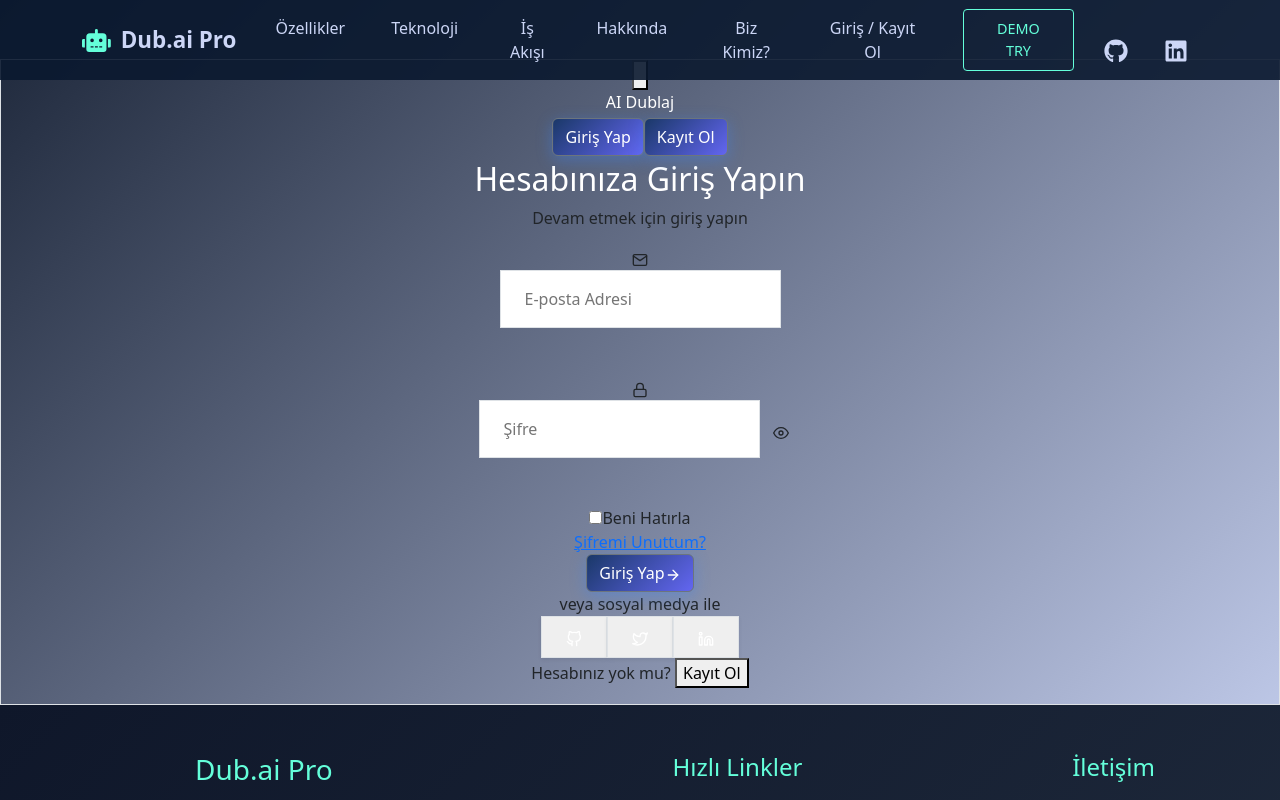
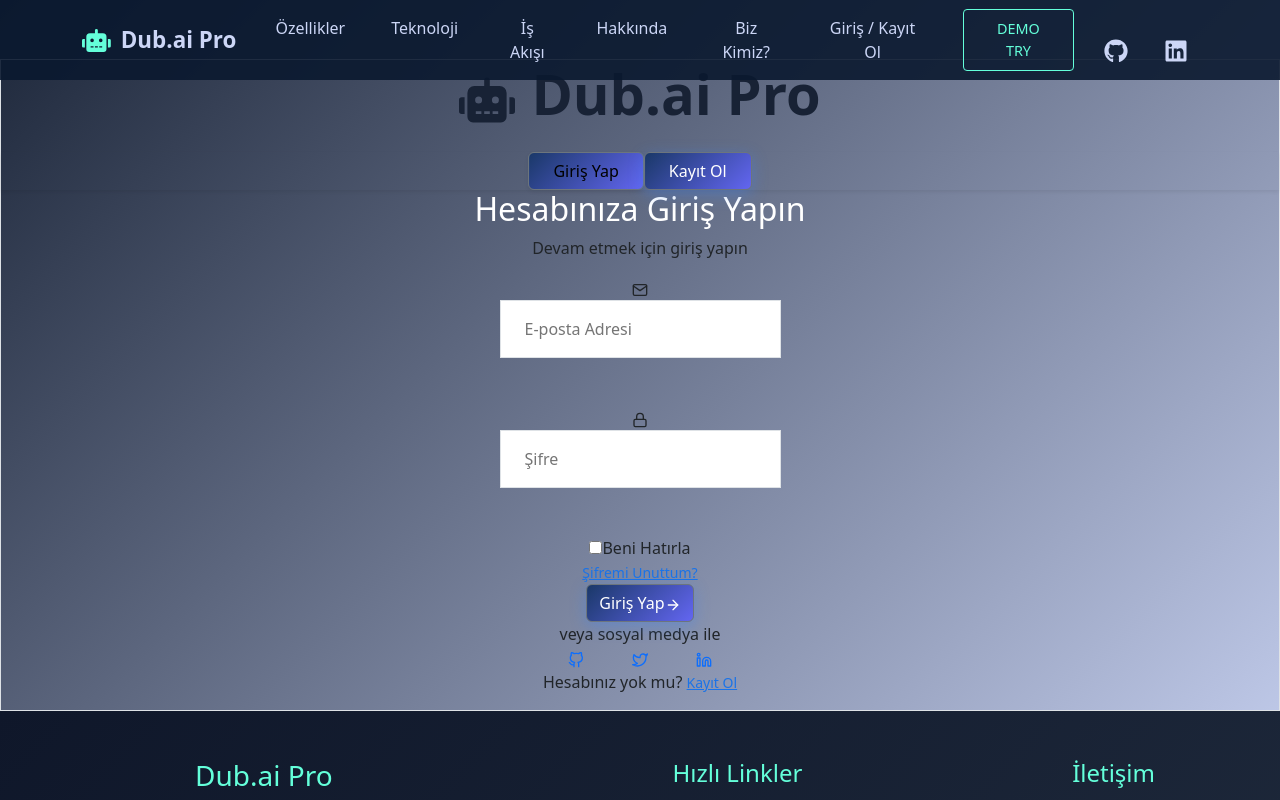
Before and after one commit to sidikafirat/AI-Dublaj-Sistemi-Rehberi, a React (Vite) app: page / in a window 1280 px wide. Both pictures are taken after a click on the button "Giriş / Kayıt Ol". Shown: the top 800 px of the page. Built offline with nearby package versions, Linux system fonts and the light colour scheme.

Commit message:
Giris/kayit ol duzeltildi

```diff
--- a/src/components/Auth/AuthForm.jsx
+++ b/src/components/Auth/AuthForm.jsx
@@ -1,8 +1,9 @@
 import { useState } from "react";
 import Input from "./AuthInput";
 import { FiArrowRight, FiGithub, FiTwitter, FiLinkedin } from "react-icons/fi";
+import { FaRobot } from "react-icons/fa"; // FaRobot simgesini içe aktar
 
-const AuthForm = (onClose) => {
+const AuthForm = () => {
   const [isLogin, setIsLogin] = useState(true);
   const [formData, setFormData] = useState({
     name: "",
@@ -59,43 +60,31 @@ const AuthForm = (onClose) => {
 
   return (
     <div className="bg-white/5 backdrop-blur-lg p-8 rounded-2xl shadow-2xl w-full max-w-md border border-white/10">
-      <button
-        onClick={onClose}
-        className="absolute top-4 right-4 text-gray-300 hover:text-blue-400 transition-colors">
-        <svg
-          xmlns="http://www.w3.org/2000/svg"
-          className="h-6 w-6"
-          fill="none"
-          viewBox="0 0 24 24"
-          stroke="currentColor">
-          <path
-            strokeLinecap="round"
-            strokeLinejoin="round"
-            strokeWidth={2}
-            d="M6 18L18 6M6 6l12 12"
-          />
-        </svg>
-      </button>
-
-      {/* Logo/Brand */}
-      <div className="flex justify-center mb-6">
-        <div className="text-white font-bold text-2xl flex items-center">
-          <span className="bg-gradient-to-r from-blue-400 to-blue-600 text-transparent bg-clip-text">
-            AI Dublaj
-          </span>
-        </div>
-      </div>
+      <h1
+        className="display-4 fw-bold mb-4 text-blue-900"
+        style={{ color: "#182235" }}>
+        <FaRobot className="me-3 " />
+        Dub.ai Pro
+      </h1>
 
       {/* Toggle Tabs */}
       <div className="flex justify-center mb-8">
-        <div className="flex bg-white/10 rounded-lg p-1">
+        <div className="flex bg-white/5 rounded-full p-0.5 shadow-sm">
           <button
-            className={`btn btn-secondary `}
+            className={`btn btn-secondary px-4 py-1.5 rounded-full text-sm font-medium transition-colors duration-200 ${
+              isLogin
+                ? "bg-blue-700 text-black shadow-sm"
+                : "bg-transparent text-gray-300 hover:bg-white/20"
+            }`}
             onClick={() => setIsLogin(true)}>
             Giriş Yap
           </button>
           <button
-            className={`btn btn-secondary`}
+            className={`btn btn-secondary px-4 py-1.5 rounded-full text-sm font-medium transition-colors duration-200 ${
+              !isLogin
+                ? "bg-blue-700 text-black shadow-sm"
+                : "bg-transparent text-gray-300 hover:bg-white/20"
+            }`}
             onClick={() => setIsLogin(false)}>
             Kayıt Ol
           </button>
@@ -176,7 +165,15 @@ const AuthForm = (onClose) => {
             </div>
             <a
               href="#"
-              className="text-sm text-blue-400 hover:text-blue-300 hover:underline">
+              style={{
+                background: "none",
+                border: "none",
+                padding: 0,
+                color: "#1a73e8", // Sayfadaki mavi tonlara uyumlu renk
+                textDecoration: "underline",
+                cursor: "pointer",
+                fontSize: "14px",
+              }}>
               Şifremi Unuttum?
             </a>
           </div>
@@ -202,21 +199,27 @@ const AuthForm = (onClose) => {
         </div>
 
         <div className="mt-6 grid grid-cols-3 gap-3">
-          <button
-            type="button"
-            className="w-full inline-flex justify-center py-2 px-4 border border-gray-700 rounded-md shadow-sm text-sm font-medium text-white bg-white/5 hover:bg-white/10 transition-colors">
+          <a
+            href="https://github.com/sidikafirat/AI-Dublaj-Sistemi-Rehberi"
+            target="_blank"
+            rel="noopener noreferrer"
+            className="w-full inline-flex justify-center py-3 px-4 rounded-md text-sm font-medium text-blue-400 bg-blue-400/10 hover:bg-blue-400/20 transition-colors">
             <FiGithub className="h-5 w-5" />
-          </button>
-          <button
-            type="button"
-            className="w-full inline-flex justify-center py-2 px-4 border border-gray-700 rounded-md shadow-sm text-sm font-medium text-white bg-white/5 hover:bg-white/10 transition-colors">
+          </a>
+          <a
+            href="https://twitter.com/kullaniciadi"
+            target="_blank"
+            rel="noopener noreferrer"
+            className="w-full inline-flex justify-center py-3 px-4 rounded-md text-sm font-medium text-blue-400 bg-blue-400/10 hover:bg-blue-400/20 transition-colors">
             <FiTwitter className="h-5 w-5" />
-          </button>
-          <button
-            type="button"
-            className="w-full inline-flex justify-center py-2 px-4 border border-gray-700 rounded-md shadow-sm text-sm font-medium text-white bg-white/5 hover:bg-white/10 transition-colors">
+          </a>
+          <a
+            href="https://www.linkedin.com/in/s%C4%B1d%C4%B1ka-firat-05ba42254/"
+            target="_blank"
+            rel="noopener noreferrer"
+            className="w-full inline-flex justify-center py-3 px-4 rounded-md text-sm font-medium text-blue-400 bg-blue-400/10 hover:bg-blue-400/20 transition-colors">
             <FiLinkedin className="h-5 w-5" />
-          </button>
+          </a>
         </div>
       </div>
 
@@ -225,7 +228,15 @@ const AuthForm = (onClose) => {
           {isLogin ? "Hesabınız yok mu?" : "Zaten hesabınız var mı?"}{" "}
           <button
             onClick={() => setIsLogin(!isLogin)}
-            className="text-blue-400 hover:text-blue-300 font-medium hover:underline">
+            style={{
+              background: "none",
+              border: "none",
+              padding: 0,
+              color: "#1a73e8", // Sayfadaki mavi tonlara uyumlu renk
+              textDecoration: "underline",
+              cursor: "pointer",
+              fontSize: "14px",
+            }}>
             {isLogin ? "Kayıt Ol" : "Giriş Yap"}
           </button>
         </p>
--- a/src/components/Auth/AuthInput.jsx
+++ b/src/components/Auth/AuthInput.jsx
@@ -10,7 +10,7 @@ const Input = ({
   error,
   ...props
 }) => {
-  const [showPassword, setShowPassword] = useState(false);
+  const [showPassword] = useState(false);
 
   const Icon = () => {
     switch (icon) {
@@ -26,8 +26,8 @@ const Input = ({
   };
 
   return (
-    <div className="mb-5">
-      <div className="relative">
+    <div className="mb-5 ">
+      <div className="relative ">
         {icon && (
           <div className="absolute inset-y-0 left-0 pl-3 flex items-center pointer-events-none">
             <Icon />
@@ -40,23 +40,11 @@ const Input = ({
           onChange={onChange}
           className={`w-full py-3 px-4 ${
             icon ? "pl-10" : "pl-4"
-          } pr-10 rounded-lg bg-white/10 backdrop-blur-sm border border-white/20 text-white placeholder-gray-300 focus:outline-none focus:ring-2 focus:ring-blue-500 focus:border-transparent transition-all duration-300 ${
+          } pr-10 rounded-lg bg-white/10 backdrop-blur-sm border border-white/20 text-black placeholder-gray-300 focus:outline-none focus:ring-2 focus:ring-blue-500 focus:border-transparent transition-all duration-300 ${
             error ? "border-red-500" : "border-white/20"
           }`}
           {...props}
         />
-        {type === "password" && (
-          <button
-            type="button"
-            className="btn"
-            onClick={() => setShowPassword(!showPassword)}>
-            {showPassword ? (
-              <FiEyeOff className="text-gray-300 hover:text-white transition-colors" />
-            ) : (
-              <FiEye className="text-gray-300 hover:text-white transition-colors" />
-            )}
-          </button>
-        )}
       </div>
       {error && (
         <p className="mt-2 text-sm text-red-400 flex items-center">
```
